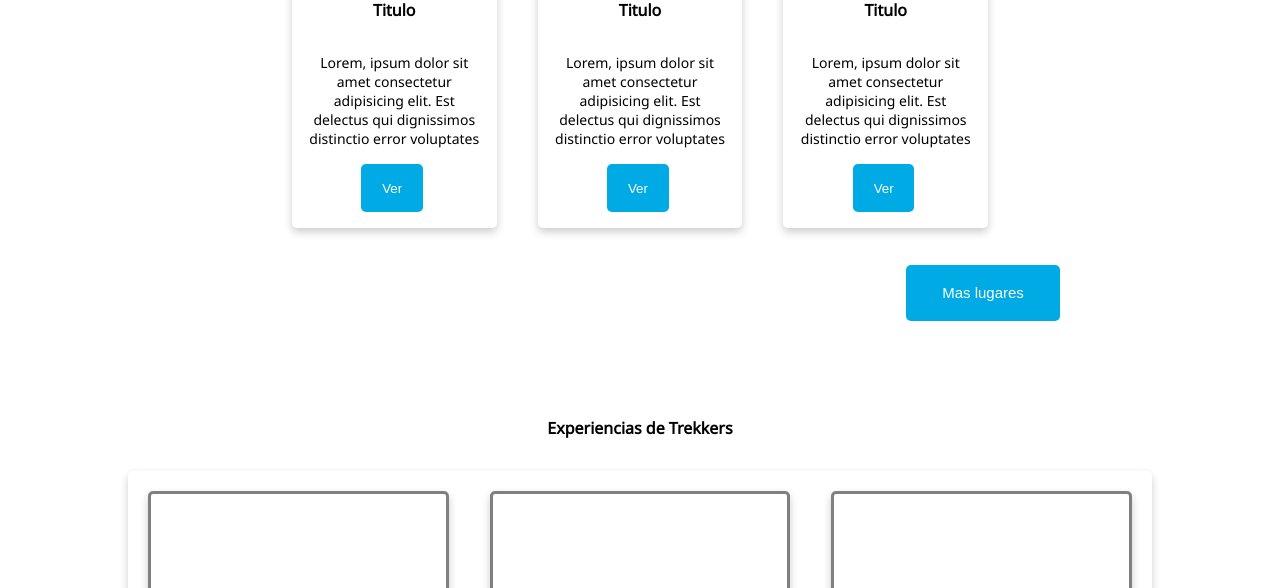
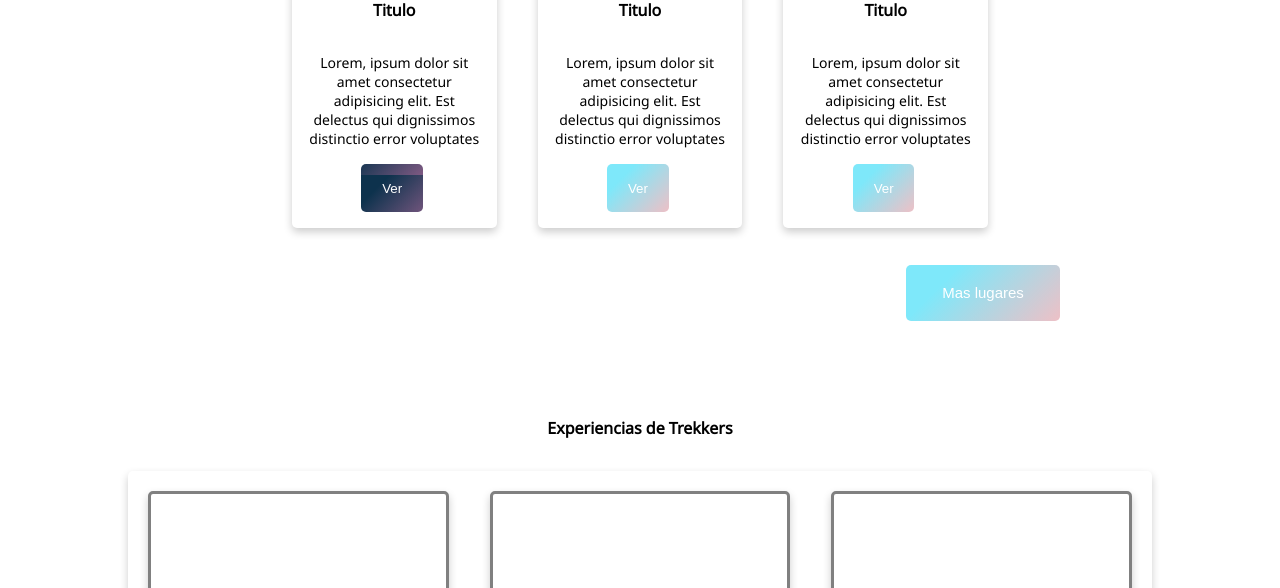
Before and after one commit to RivasMor/trekkerApp, a plain HTML site: page index.html in a window 1280 px wide. In both pictures the pointer is over the input 392 px from the left and 1318 px from the top of the page. Shown: the part 1130-1718 px from the top of the page. Drawn offline with Linux system fonts and the light colour scheme; a web font is replaced by a local one.

Commit message:
Agregando animacion y transicion

```diff
--- a/css/style.css
+++ b/css/style.css
@@ -123,10 +123,21 @@
     height: 6vh;
     margin-left: 34%;
     margin-bottom: 1rem;
-    background-color: #00aae4;
+
+    background-color: #eec0c6;
+    background-image: linear-gradient(315deg, #eec0c6 0%, #7ee8fa 74%);
+    transition: all .3s;
+
+
     color:white;
     border-radius: 5px;
     border-style: none;
+}
+.buttonCard:hover{
+    transition: all .3s;
+    background-color: #7f5a83;
+background-image: linear-gradient(315deg, #7f5a83 0%, #0d324d 74%);
+background-position: 0 -85px;
 }
 .buttonCard--modifier{
     width:15%;
```
